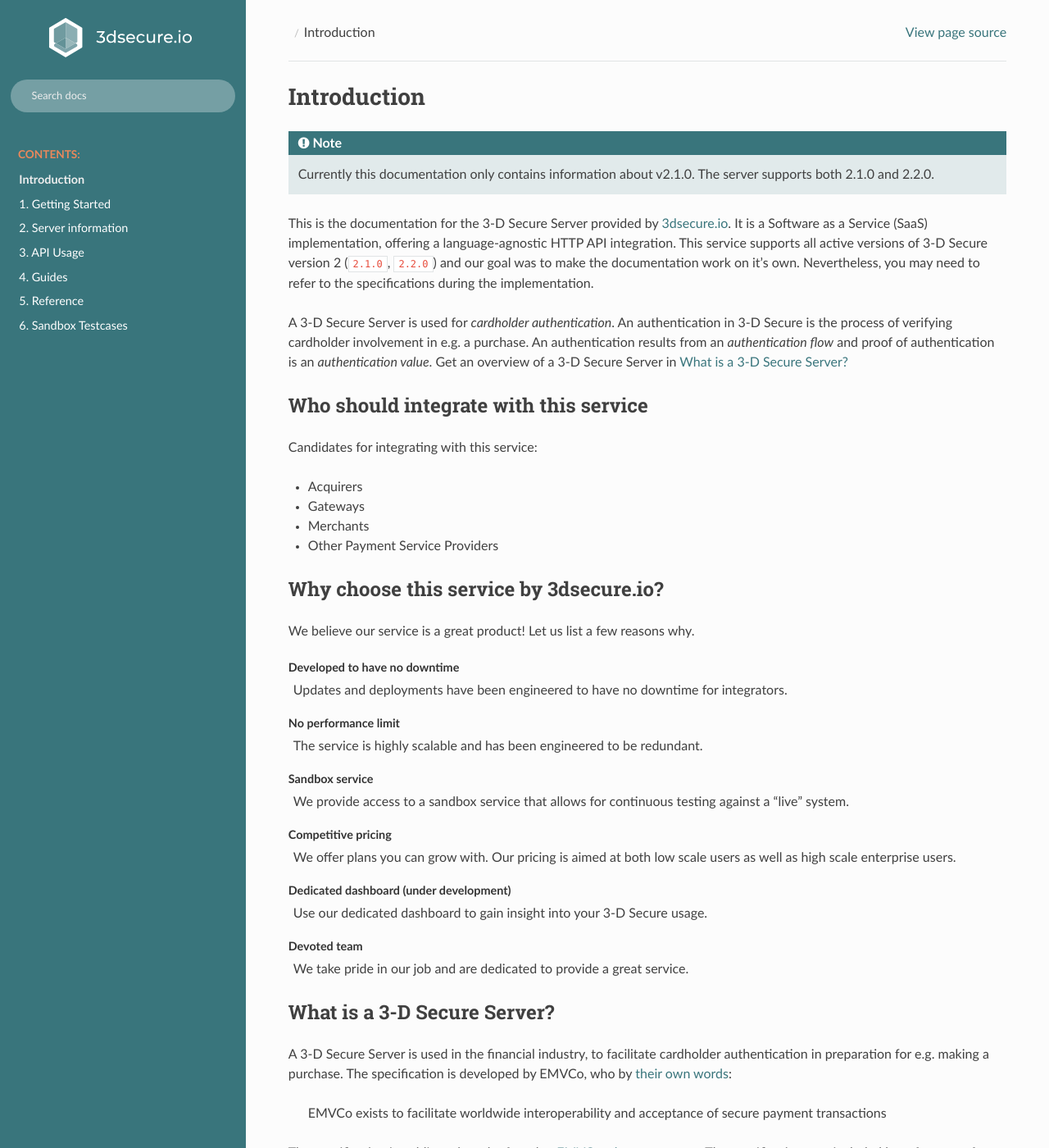
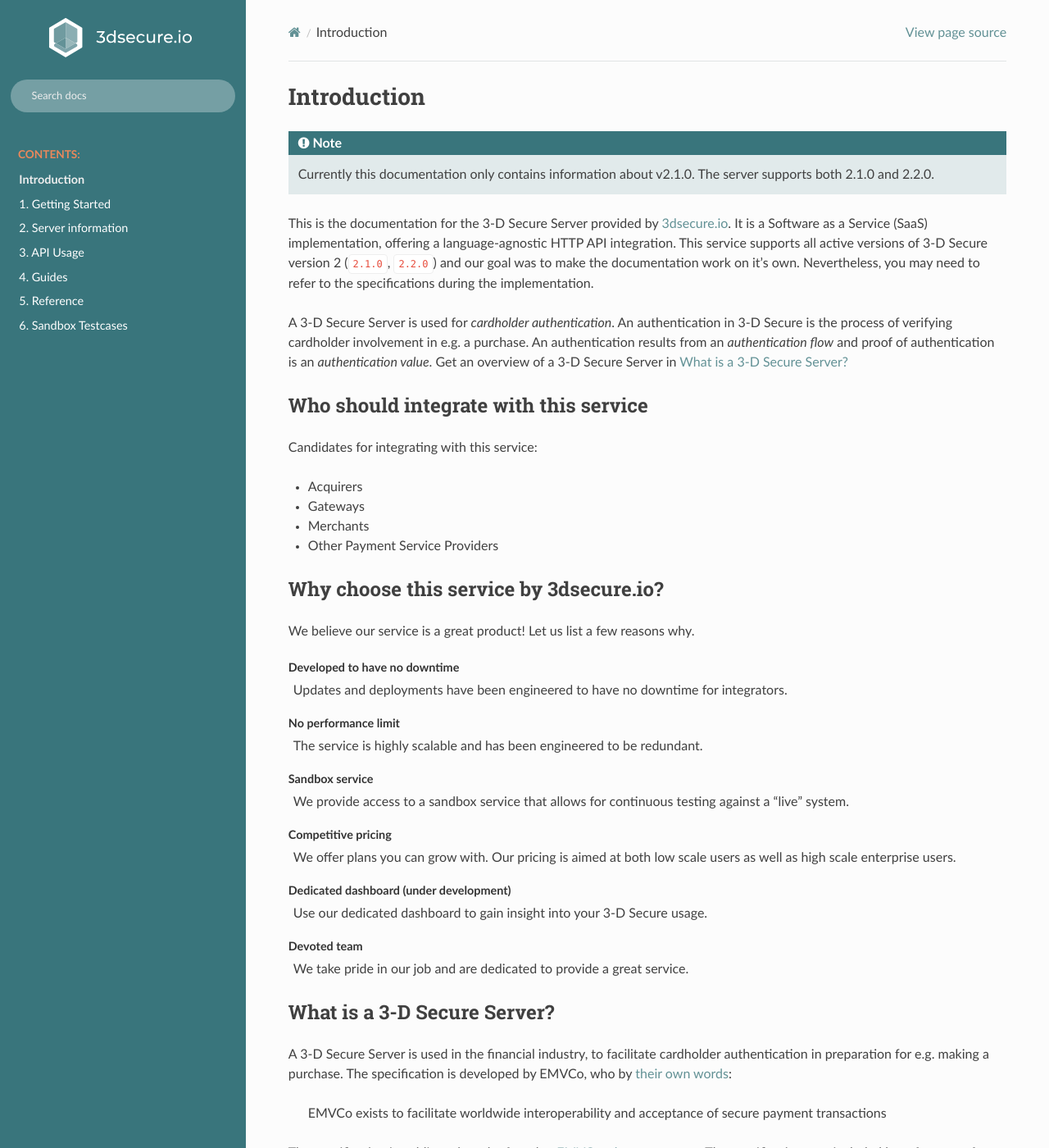
Before and after one commit to clearhaus/3DSv2-api-documentation, a Sphinx documentation site: the page built from source/index.rst, in a window 1280 px wide and 1400 px high. Shown: the whole window at 82% size. Built offline with Sphinx 7.4.7 and the Read the Docs theme 2.0.0, drawn with Linux system fonts in a browser that asks for light colours.

Commit message:
Change custom styling; Update favicon

```diff
--- a/source/_static/css/custom.css
+++ b/source/_static/css/custom.css
@@ -1,6 +1,6 @@
 /********************** Global ***********************/
 a {
-    color: #39757c;
+    color: #629195;
     transition: .3s;
 }
 a:hover {
@@ -8,7 +8,7 @@
     text-decoration: underline;
 }
 a:visited {
-    color: #629195;
+    color: #39757c;
 }
 /** Middel content **/
 .wy-nav-content {
@@ -57,20 +57,6 @@
 .wy-side-nav-search>a img.logo {
     width: 230px;
     height: 58px;
-}
-
-.fa-home:before, .icon-home:before {
-    display: none !important;
-}
-
-.icon-home {
-    transition: .3s;
-    font-size: 25px;
-}
-
-.icon-home:hover {
-    background-color: transparent;
-    color: rgba(234, 136, 91)
 }
 
 .wy-side-nav-search input[type=text] {
@@ -220,6 +206,14 @@
     line-height: 22px;
 }
 
+code, .rst-content code {
+    font-weight: normal !important;
+    background: #FFFFFF;
+    border: 1px solid rgb(238, 238, 238);
+    border-radius: 4px;
+    padding: 4px 5px;
+}
+
 /** Footer **/
 
 footer a.btn {
@@ -358,7 +352,7 @@
     overflow-x: auto;
 }
 .enumValue {
-    width: calc(100% - 44px);
+    width: calc(100% - 55px);
 }
 
 .conditions {
--- a/source/conf.py
+++ b/source/conf.py
@@ -71,4 +71,4 @@
     'logo_only': True,
 }
 
-html_favicon = '_static/assets/favicon.png'
+html_favicon = '_static/assets/favicon.ico'
```
Also changed, not shown: source/_static/assets/favicon.ico (added), source/_static/assets/favicon.png (deleted).
